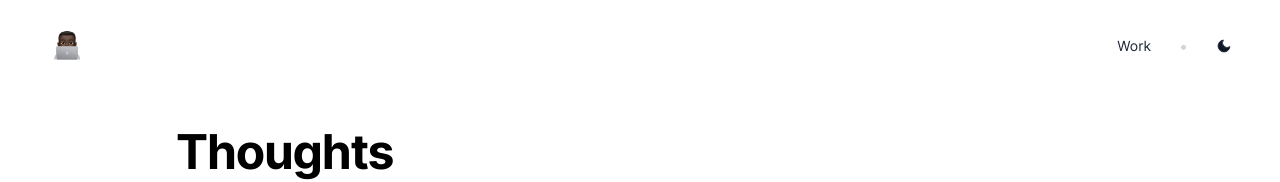
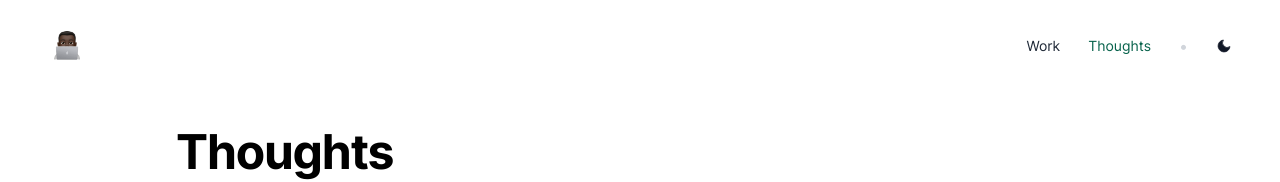
Before and after one commit to adilsonmandlate/adilsonmandlate.dev, a Next.js app: page /thoughts in a window 1280 px wide. Shown: the top 182 px of the page. Built offline with nearby package versions, Linux system fonts and the light colour scheme; what @tailwindcss/typography would draw is missing.

Commit message:
chore: rename blog title

```diff
--- a/src/components/BlogPost/Post.js
+++ b/src/components/BlogPost/Post.js
@@ -4,7 +4,7 @@ import { format, parseISO } from "date-fns";
 const Post = ({ title, description, slug, date }) => {
   return (
     <li className="pb-16">
-      <Link href={`/blog/${slug}`}>
+      <Link href={`/thoughts/${slug}`}>
         <a className="w-full no-underline">
           <div>
             <h2 className="text-xl font-medium md:text-3xl mb-1 text-gray-800 dark:text-gray-50">
--- a/src/components/Navbar/Navbar.js
+++ b/src/components/Navbar/Navbar.js
@@ -32,6 +32,17 @@ const Navbar = () => {
             Work
           </a>
         </Link>
+        <Link href="/thoughts/">
+          <a
+            className={`no-underline text-sm ml-7 transition-all duration-500 hover:text-custom-dark-green dark:hover:text-custom-green ${
+              router.pathname === "/thoughts"
+                ? "text-custom-dark-green dark:text-custom-green"
+                : "text-gray-800 dark:text-gray-50"
+            } `}
+          >
+            Thoughts
+          </a>
+        </Link>
         <div className="text-gray-300 dark:text-gray-500 mx-7">•</div>
         <button
           aria-label="Toggle dark mode"
@@ -47,7 +58,7 @@ const Navbar = () => {
           >
             {resolvedTheme === "dark" ? (
               <>
-                <circle cx="12" cy="12" r="5"></circle>
+                <circle cx="12" cy="12" r="5" />
                 <line x1="12" y1="1" x2="12" y2="3" />
                 <line x1="12" y1="21" x2="12" y2="23" />
                 <line x1="4.22" y1="4.22" x2="5.64" y2="5.64" />
```
